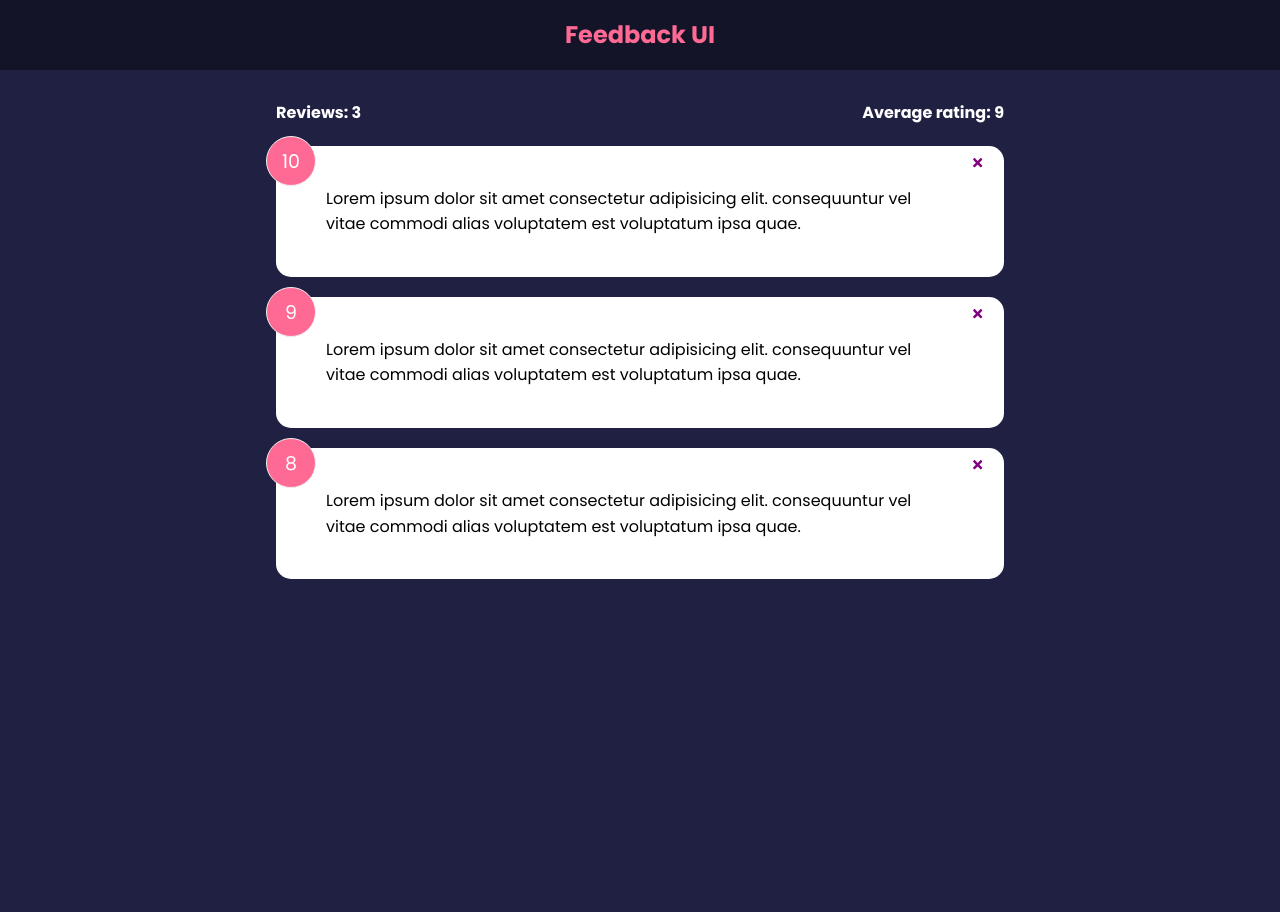
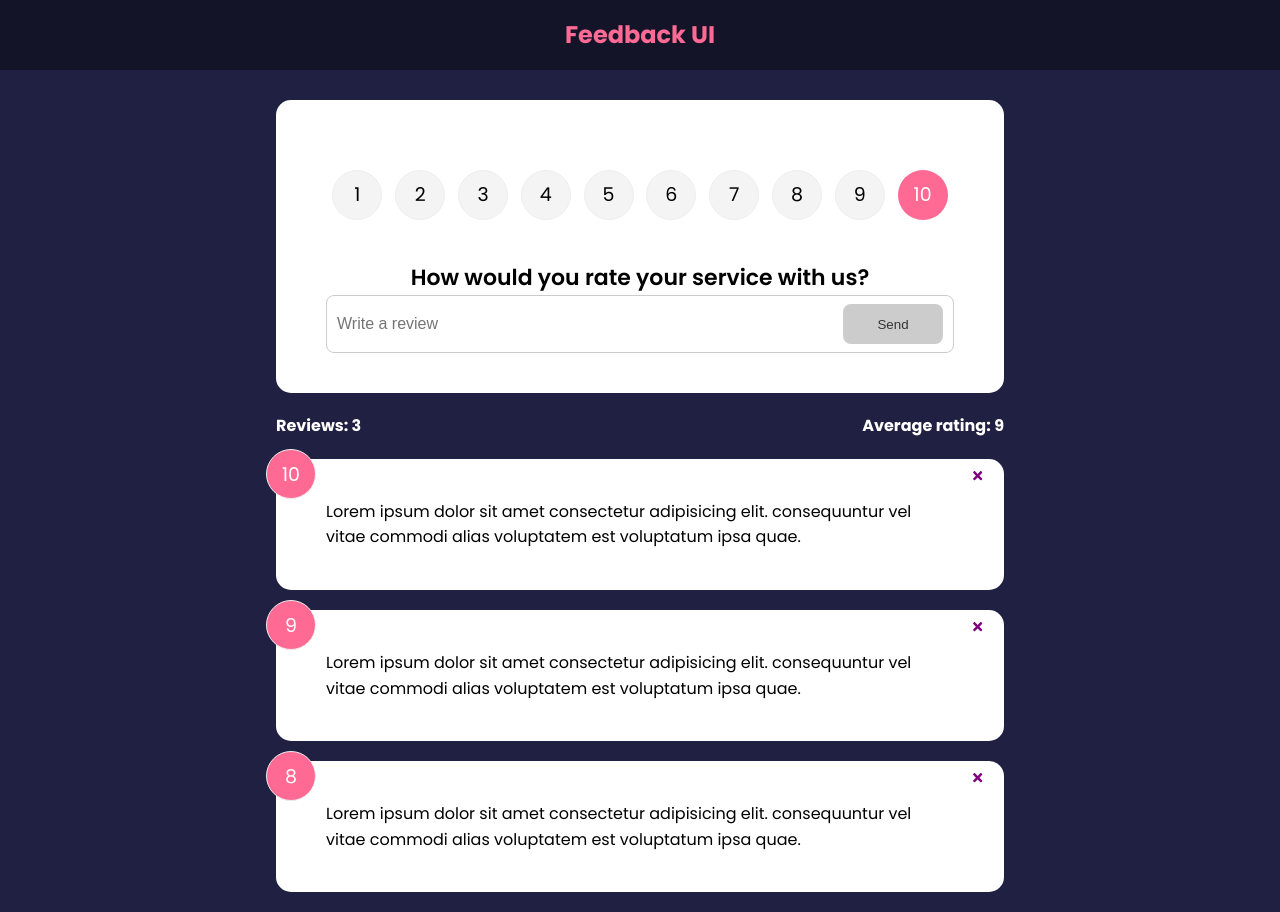
Before and after one commit to pamelaszymaniec/feedback-app, a React (Create React App) app: page / in a window 1280 px wide. Before the commit the page ends 800 px from the top, so only its background shows below. Built offline with nearby package versions, Linux system fonts and the light colour scheme.

Commit message:
Add Feedback and rating select component

```diff
--- a/package.json
+++ b/package.json
@@ -10,6 +10,7 @@
     "react-dom": "^17.0.2",
     "react-icons": "^4.3.1",
     "react-scripts": "5.0.0",
+    "uuid": "^8.3.2",
     "web-vitals": "^2.1.4"
   },
   "scripts": {
--- a/src/App.js
+++ b/src/App.js
@@ -1,4 +1,6 @@
+import { v4 as uuidv4 } from "uuid";
 import { useState } from "react";
+import FeedbackForm from "./components/FeedbackForm";
 import FeedbackList from "./components/FeedbackList";
 import FeedbackStats from "./components/FeedbackStats";
 import Header from "./components/Header";
@@ -6,6 +8,10 @@
 
 function App() {
   const [feedback, setFeedback] = useState(FeedbackData);
+  const addFeedback = (newFeedback) => {
+    newFeedback.id = uuidv4();
+    setFeedback([newFeedback, ...feedback]);
+  };
   const deleteFeedback = (id) => {
     if (window.confirm("Are you sure you want to delete feedback?"))
       setFeedback(feedback.filter((item) => item.id !== id));
@@ -14,6 +20,7 @@
     <>
       <Header />
       <div className="container">
+        <FeedbackForm handleAdd={addFeedback} />
         <FeedbackStats feedback={feedback} />
         <FeedbackList feedback={feedback} handleDelete={deleteFeedback} />
       </div>
--- /dev/null
+++ b/src/components/FeedbackForm.jsx
@@ -0,0 +1,58 @@
+import { useState } from "react";
+import Card from "./shared/Card";
+import Button from "./shared/Button";
+import RatingSelect from "./RatingSelect";
+
+function FeedbackForm({ handleAdd }) {
+  const [text, setText] = useState("");
+  const [rating, setRating] = useState("");
+  const [btnDisabled, setBtnDisabled] = useState(true);
+  const [message, setMessage] = useState("");
+  const handleTextChange = (e) => {
+    if (text === "") {
+      setBtnDisabled(true);
+      setMessage(null);
+    } else if (text !== "" && text.trim().length <= 10) {
+      setBtnDisabled(true);
+      setMessage("Test must be a least 10 characters");
+    } else {
+      setMessage(null);
+      setBtnDisabled(false);
+    }
+    setText(e.target.value);
+  };
+
+  const handleSubmit = (e) => {
+    e.preventDefault();
+    if (text.trim().length > 10) {
+      const newFeedback = {
+        text, // text: text
+        rating, //rating: rating
+      };
+      handleAdd(newFeedback);
+      setText("");
+    }
+  };
+  return (
+    <Card>
+      <form onSubmit={handleSubmit}>
+        <RatingSelect select={(rating) => setRating(rating)} />
+        <h2>How would you rate your service with us?</h2>
+        <div className="input-group">
+          <input
+            onChange={handleTextChange}
+            type="text"
+            placeholder="Write a review"
+            value={text}
+          />
+          <Button type="submit" isDisabled={btnDisabled}>
+            Send
+          </Button>
+        </div>
+        {message && <div className="message">{message}</div>}
+      </form>
+    </Card>
+  );
+}
+
+export default FeedbackForm;
--- /dev/null
+++ b/src/components/RatingSelect.jsx
@@ -0,0 +1,28 @@
+import { useState } from "react";
+
+function RatingSelect({ select }) {
+  const [selected, setSelect] = useState(10);
+  const handleChange = (e) => {
+    setSelect(+e.currentTarget.value);
+    select(+e.currentTarget.value);
+  };
+  return (
+    <ul className="rating">
+      {Array.from({ length: 10 }, (_, i) => (
+        <li key={`rating-${i + 1}`}>
+          <input
+            type="radio"
+            id={`num${i + 1}`}
+            name="rating"
+            value={i + 1}
+            onChange={handleChange}
+            checked={selected === i + 1}
+          />
+          <label htmlFor={`num${i + 1}`}>{i + 1}</label>
+        </li>
+      ))}
+    </ul>
+  );
+}
+
+export default RatingSelect;
--- /dev/null
+++ b/src/components/shared/Button.jsx
@@ -0,0 +1,23 @@
+import React from "react";
+import PropTypes from "prop-types";
+
+function Button({ children, version, type, isDisabled }) {
+  return (
+    <button type={type} disabled={isDisabled} className={`btn btn-${version}`}>
+      {children}
+    </button>
+  );
+}
+
+Button.defaultProps = {
+  version: "primary",
+  type: "button",
+  isDisabled: false,
+};
+Button.propTypes = {
+  children: PropTypes.node.isRequired,
+  version: PropTypes.string,
+  type: PropTypes.string,
+  isDisabled: PropTypes.bool,
+};
+export default Button;
```
Also changed, not shown: 1 other file (tests, documents, lock files or other folders).
